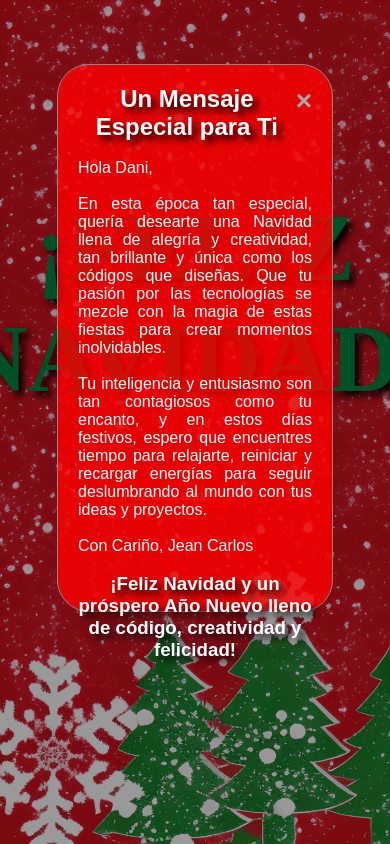
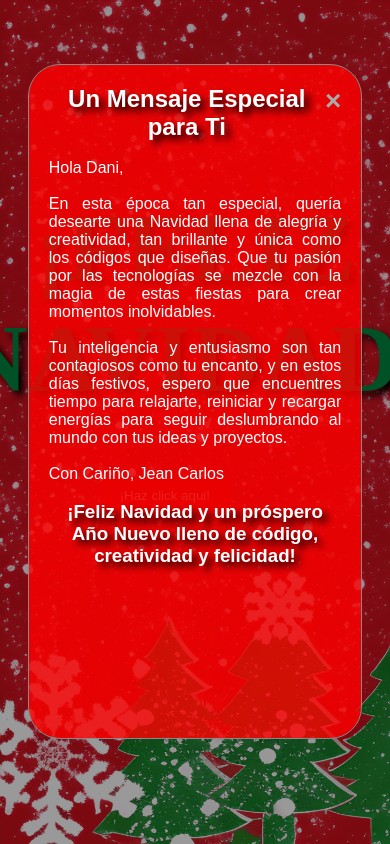
Before and after one commit to JeanCarlosPerez/Tarjeta-Navidad, a plain HTML site: page index.html in a window 390 px wide. Both pictures are taken after a click on the button "¡Haz click aqui!". Shown: the top 844 px of the page. Drawn offline with Linux system fonts and the light colour scheme; a web font is replaced by a local one.

Commit message:
the last changes responsive

```diff
--- a/style.css
+++ b/style.css
@@ -120,4 +120,9 @@ body{
     .modal{
         padding-top:4rem;
     }
+
+    .modal-content{
+        width: 75%;
+        height: 75%;
+    }
 }
```
